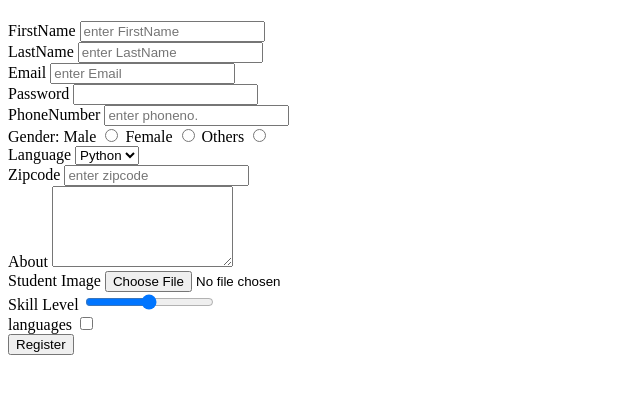
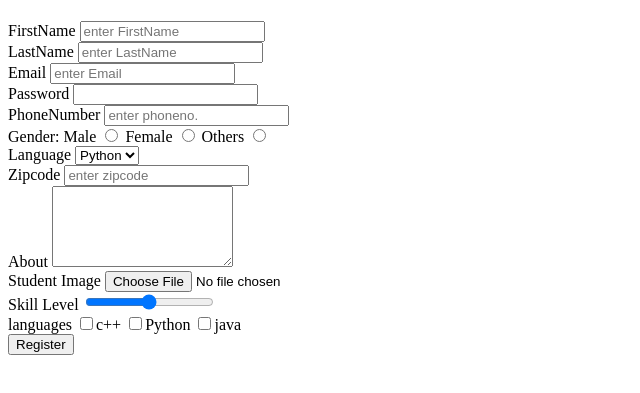
Before and after one commit to DonaAby/css-flex, a plain HTML site: page registration.html in a window 1280 px wide. Shown: the part 59-452 px from the top of the page, without its empty margins (0-640 px from the left). Drawn offline with Linux system fonts and the light colour scheme.

Commit message:
changes noted

```diff
--- a/registration.html
+++ b/registration.html
@@ -67,7 +67,9 @@
         </div>
         <div>
           <label for="">languages</label>
-         <input type="checkbox" >
+         <input type="checkbox" >c++
+         <input type="checkbox">Python
+         <input type="checkbox">java
         </div>
 
         <input type="submit" value="Register">
```
